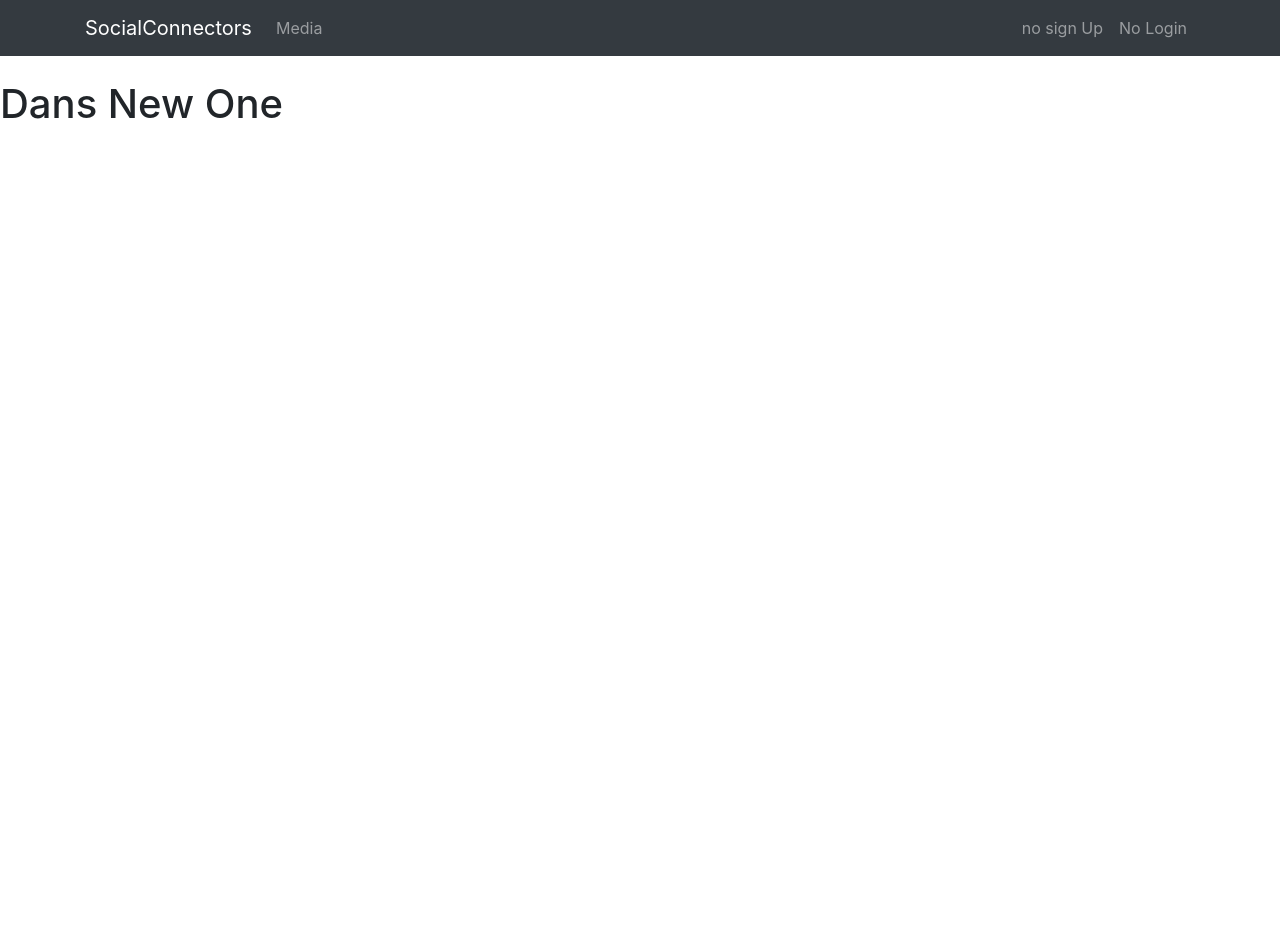
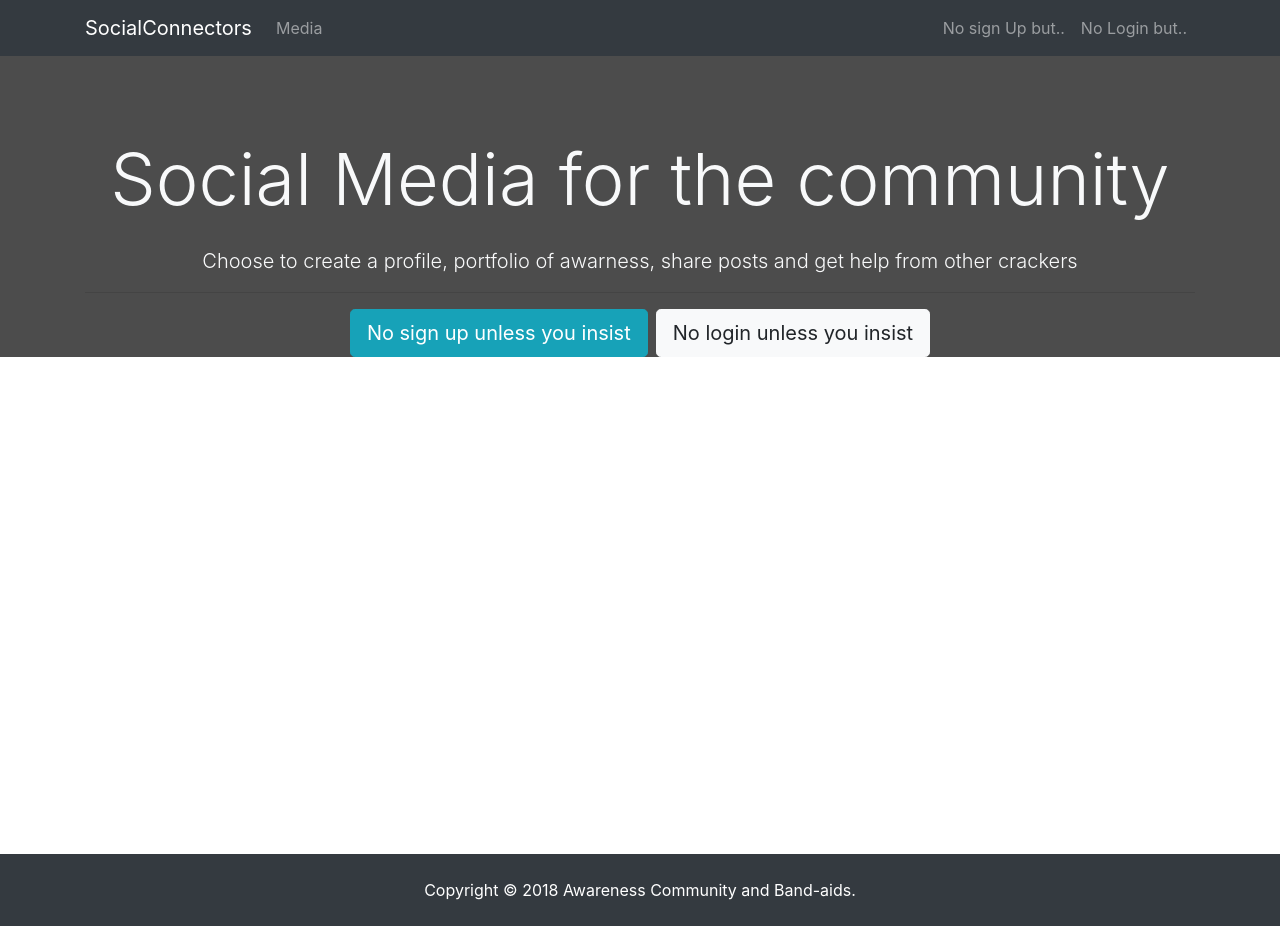
Before and after one commit to thefutureseer/socialConnector, a React (Create React App) app in the folder client/: page / in a window 1280 px wide. Before the commit the page ends 800 px from the top, so only its background shows below. Built offline with nearby package versions, Linux system fonts and the light colour scheme.

Commit message:
Navbar Landing and Footer

```diff
--- a/client/src/App.js
+++ b/client/src/App.js
@@ -1,6 +1,8 @@
 import React, { Component } from 'react';
 
 import Navbar from './components/layout/Navbar';
+import Footer from './components/layout/Footer';
+import Landing from './components/layout/Landing';
 
 import './App.css';
 
@@ -9,7 +11,8 @@ class App extends Component {
     return (
       <div className="App">
        <Navbar />
-       <h1>Dans New One</h1>
+       <Landing />
+       <Footer />
       </div>
     );
   }
--- a/client/src/components/layout/Footer.js
+++ b/client/src/components/layout/Footer.js
@@ -0,0 +1,10 @@
+import React from 'react'
+
+export default () => {
+  return (
+    <footer className = "bg-dark text-white mt-5 p-4 text-center">
+
+     Copyright &copy; {new Date().getFullYear()} Awareness Community and Band-aids.
+    </footer>
+  )
+}
--- a/client/src/components/layout/Landing.js
+++ b/client/src/components/layout/Landing.js
@@ -0,0 +1,28 @@
+import React, { Component } from 'react'
+
+class Landing extends Component {
+  render () {
+    return (
+      <div className="landing">
+       <div className="dark-overlay landing-inner text-light">
+        <div className="container">
+         <div className="row">
+          <div className="col-md-12 text-center">
+           <h1 className="display-3 mb-4"> Social Media for the community
+           </h1>
+           <p className="lead"> Choose to create a profile, portfolio of awarness,
+           share posts and get help from other crackers</p>
+           <hr />
+           <a href="register.html" className="btn btn-lg btn-info mr-2"> No sign up unless you insist</a>
+           <a href="login.html" className="btn btn-lg btn-light"> No login unless you insist</a>
+          </div>
+         </div>
+        </div>
+       </div>
+
+      </div>
+    )
+  }
+}
+
+export default Landing;
--- a/client/src/components/layout/Navbar.js
+++ b/client/src/components/layout/Navbar.js
@@ -21,10 +21,10 @@ class Navbar extends Component {
 
             <ul className = "navbar-nav ml-auto">
              <li className = "nav-item">
-              <a className = "nav-link" href = "register.html"> no sign Up</a>
+              <a className = "nav-link" href = "register.html"> No sign Up but..</a>
              </li>
              <li className = "nav-item">
-              <a className = "nav-link">No Login</a>
+              <a className = "nav-link">No Login but..</a>
              </li>
             </ul>
 
```
